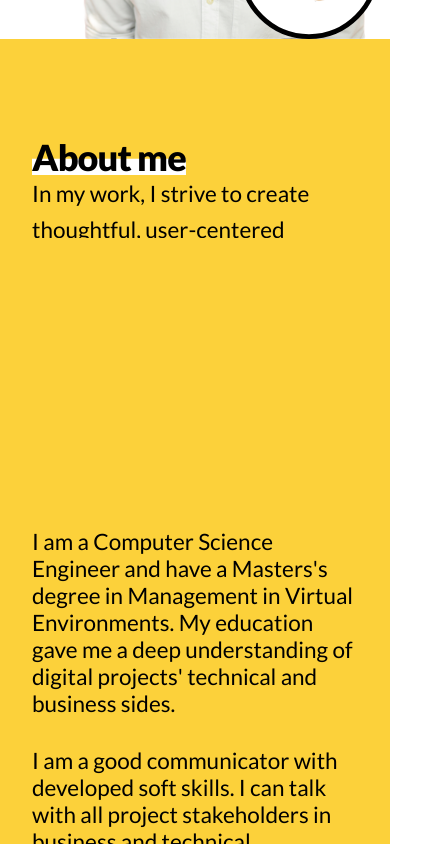
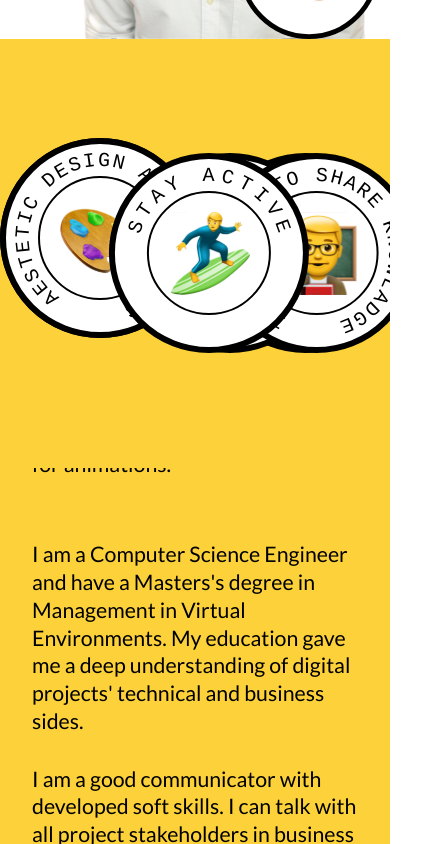
Before and after one commit to wiwo-dev/portfolio, a Next.js app: page / in a window 390 px wide. Shown: the part 1000-1844 px from the top of the page, 425 px wide, since content can reach past the window. Built offline with nearby package versions, Linux system fonts and the light colour scheme.

Commit message:
working on stamps

```diff
--- a/components/AboutMeSection3.js
+++ b/components/AboutMeSection3.js
@@ -1,4 +1,4 @@
-import React, { useRef } from "react";
+import React, { useEffect, useRef, useState } from "react";
 import StampTextIcon from "../components/Icons/StampTextIcon";
 import useWindowWidth from "../utils/useWindowWidth";
 import { motion, useScroll, useTransform } from "framer-motion";
@@ -105,23 +105,49 @@ export default function AboutMeSection() {
   const ref = useRef(null);
   let { scrollYProgress } = useScroll({
     target: ref,
-    offset: ["5% end", "end 50%"],
+    offset: ["10% end", "end 50%"],
   });
 
-  let x = useTransform(scrollYProgress, [0, 1], ["500px", `-${stampsHorizontalWidthScroll}px`]);
-  let rotateZ = useTransform(scrollYProgress, [0, 1], ["0deg", "-1080deg"]);
+  let x = useTransform(scrollYProgress, [0, 1], [200, -stampsHorizontalWidthScroll]);
   let rotate = useTransform(scrollYProgress, [0, 1], [0, -1080]);
+
+  const AboutMeParagraph = ({ children, onChange, ...rest }) => {
+    const ref = useRef();
+    let { scrollYProgress } = useScroll({
+      target: ref,
+      offset: ["10% end", "end 0%"],
+    });
+    let x = useTransform(scrollYProgress, [0, 1], [200, -200]);
+
+    useEffect(() => {
+      x.onChange((latest) => onChange(latest));
+    }, []);
+
+    return (
+      <div
+        ref={ref}
+        className="col-span-2 col-start-1 text-xl lg:text-2xl lg:min-h-[350px] flex items-center"
+        {...rest}>
+        {children}
+      </div>
+    );
+  };
+
+  const [stampsXArray, setStampsXArray] = useState(Array(aboutme.length));
+  useEffect(() => {
+    console.log(stampsXArray);
+  }, [stampsXArray]);
 
   return (
     <>
       <section className="min-h-screen bg-yellow py-[100px]">
         <div className="mx-auto max-w-screen-2xl px-[32px]">
-          <div className="md:flex gap-5">
+          <div className="lg:flex gap-5">
             <div className="md:w-[40%]">
               <Heading>About me</Heading>
             </div>
             <div className="md:w-[60%]">
-              <p className="text-3xl leading-relaxed">
+              <p className="text-xl lg:text-2xl leading-relaxed">
                 In my work, I strive to create thoughtful, user-centered experiences that adhere to web standards. I
                 build websites and web applications using JavaScript, React and NextJS. In order to “make it pop” I use
                 Framer Motion for animations.
@@ -131,9 +157,26 @@ export default function AboutMeSection() {
 
           <div ref={ref} className="grid grid-cols-1 lg:grid-cols-3 gap-10 mt-20">
             {aboutme.map((el, ind) => (
-              <div key={ind} className="col-span-2 col-start-1 text-3xl lg:min-h-[350px] flex items-center">
+              //   <div key={ind} className="col-span-2 col-start-1 text-xl lg:text-2xl lg:min-h-[350px] flex items-center">
+              //     {el.body}
+              //   </div>
+              <AboutMeParagraph
+                key={ind}
+                onChange={(x) => {
+                  //console.log(x);
+                  let copy = [...stampsXArray];
+                  copy[ind] = x;
+                  setStampsXArray([...copy]);
+
+                  //   setStampsXArray((current) =>
+                  //     current.map((obj, cind) => {
+                  //       if (ind === cind) return x;
+                  //       return obj;
+                  //     })
+                  //   );
+                }}>
                 {el.body}
-              </div>
+              </AboutMeParagraph>
             ))}
             {windowWidth >= 1024 &&
               aboutme.map((el, ind) => (
@@ -152,11 +195,11 @@ export default function AboutMeSection() {
         </div>
         {windowWidth < 1024 && (
           <div
-            className=" bg-yellow p-5 sticky bottom-0 flex flex-nowrap items-center overflow-hidden mt-[100px]"
+            className=" bg-yellow p-5 sticky bottom-0 flex flex-nowrap items-center overflow-hidden mt-[0vh]"
             style={{ gap: `${settings.stampsGap}px` }}>
             {aboutme.map((el, ind) => (
-              <motion.div style={{ x, rotate }} key={ind}>
-                <div style={{ rotate: `z ${90 * ind}deg` }}>
+              <motion.div style={{ x: stampsXArray[ind] }} key={ind} className="h-[300px]">
+                <div style={{}} className="absolute top-0 bottom-0 left-0 right-0 h-[300px]">
                   <StampTextIcon
                     text={el.iconText}
                     {...el.stampSettings}
--- a/components/ui/Heading.js
+++ b/components/ui/Heading.js
@@ -3,7 +3,7 @@ import React from "react";
 function Heading({ children, className }) {
   return (
     <h1
-      className={`text-5xl font-sans font-black tracking-tight inline-block shadow-[inset_0_-0.45em_0_0_#FFFFFF] ${className}`}>
+      className={`text-4xl lg:text-5xl font-sans font-black tracking-tight inline-block shadow-[inset_0_-0.45em_0_0_#FFFFFF] ${className}`}>
       {children}
     </h1>
   );
--- a/tailwind.config.js
+++ b/tailwind.config.js
@@ -5,6 +5,18 @@ module.exports = {
     fontFamily: {
       sans: ["Lato", "sans-serif"],
       serif: ["Merriweather", "serif"],
+    },
+    fontSize: {
+      xs: ["0.0.563rem", { lineHeight: "1.75" }],
+      sm: ["0.75rem", { lineHeight: "1.75" }],
+      base: ["1rem", { lineHeight: "1.75" }],
+      lg: ["1.333rem", { lineHeight: "1.3" }],
+      xl: ["1.777rem", { lineHeight: "1.3" }],
+      "2xl": ["2.369rem", { lineHeight: "1.3" }],
+      "3xl": ["3.157rem", { lineHeight: "1.3" }],
+      "4xl": ["4.209rem", { lineHeight: "1.3" }],
+      "5xl": ["5.61rem", { lineHeight: "1.3" }],
+      "6xl": ["7.478rem", { lineHeight: "1.3" }],
     },
     extend: {
       screens: {
```
